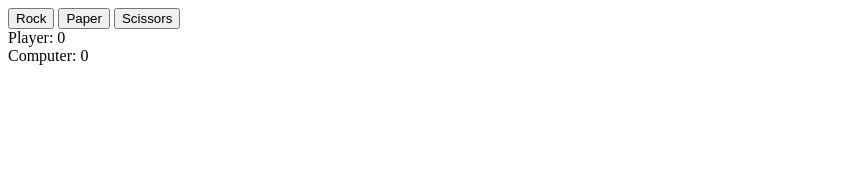
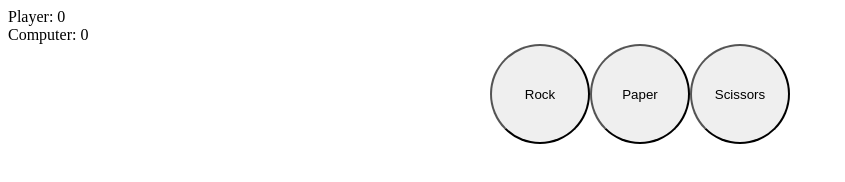
Before and after one commit to excaliar/RockPaperScissors, a plain HTML site: page index.html in a window 1280 px wide. Shown: the whole page, without its empty margins (0-845 px from the left). Drawn offline with Linux system fonts and the light colour scheme.

Commit message:
link stylesheet and make buttons round and in center

```diff
--- a/index.html
+++ b/index.html
@@ -6,15 +6,21 @@
     <meta name="viewport" content="width=device-width, initial-scale=1.0">
     <title>Document</title>
     <script src="script.js" defer></script>
+    <link rel="stylesheet" href="style.css">
 </head>
 <body>
-    <button id="rock">Rock</button>
-    <button id="paper">Paper</button>
-    <button id="scissors">Scissors</button>
 
     <div class="display">
         <div class="player">Player: 0</div>
         <div class="computer">Computer: 0</div>
     </div>
+
+    <div class="btn">
+        <button id="rock">Rock</button>
+        <button id="paper">Paper</button>
+        <button id="scissors">Scissors</button>
+    </div>
+
+
 </body>
 </html>
--- /dev/null
+++ b/style.css
@@ -0,0 +1,10 @@
+button {
+    border-radius: 50%;
+    width: 100px;
+    height: 100px;
+}
+
+.btn {
+    display: flex;
+    justify-content: center;
+}
```
